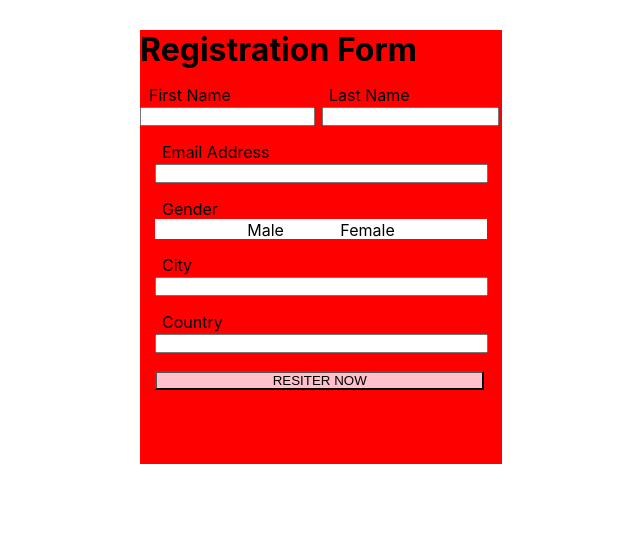
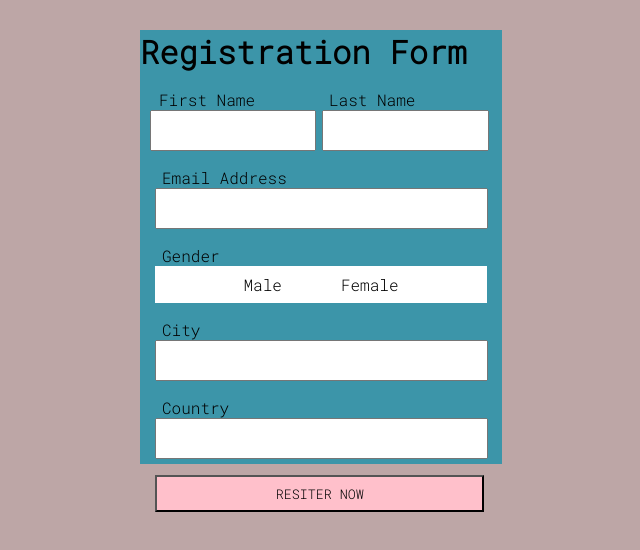
Before and after one commit to pranjal-sarkar/React.js-Contest-1, a React (Create React App) app: page / in a window 1280 px wide. Shown: the top 550 px of the page, without its empty margins (319-959 px from the left). Built offline with nearby package versions, Linux system fonts and the light colour scheme.

Commit message:
modified some css

```diff
--- a/public/index.html
+++ b/public/index.html
@@ -24,6 +24,11 @@
       work correctly both with client-side routing and a non-root public URL.
       Learn how to configure a non-root public URL by running `npm run build`.
     -->
+
+    <link rel="preconnect" href="https://fonts.googleapis.com">
+<link rel="preconnect" href="https://fonts.gstatic.com" crossorigin>
+<link href="https://fonts.googleapis.com/css2?family=Roboto+Mono:wght@300&family=Roboto:wght@300&display=swap" rel="stylesheet">
+
     <title>Login</title>
   </head>
   <body>
--- a/src/components/Login.css
+++ b/src/components/Login.css
@@ -1,6 +1,12 @@
 *{
     margin: 0;
     padding: 0;
+    font-family: 'Roboto', sans-serif;
+font-family: 'Roboto Mono', monospace;
+}
+
+body{
+    background-color: rgba(121, 74, 74, 0.486);
 }
 
 .container{
@@ -14,7 +20,7 @@
 .actualContent{
     height: 434px;
     width: 362px;
-    background-color: red;
+    background-color: rgb(60, 149, 169);
 }
 
 .nameBox{
@@ -23,12 +29,9 @@
     align-items: center;
 }
 
-/* .emailAddress input{
-    width: 80%;
-} */
-
 .lastNameBox input{
     margin-left: 2px;
+    height: 37px;
 }
 
 .lastNameHeading{
@@ -47,10 +50,12 @@
     position: relative;
     left: 15px;
     width: 91%;
+
+    height: 37px;
 }
 
 .inputFieldBox{
-    height: 20px;
+    /* height: 20px; */
     width: 332px;
     display: flex;
     justify-content: center;
@@ -58,26 +63,30 @@
     background-color: white;
     position: relative;
     left: 15px;
+
+    height: 37px;
 }
 
 .lastNameInputBox input{
     width: 95%;
+    height: 37px;
+    height: 37px;
 }
 
 .firstNameInputBox input{
     width: 95%;
+    height: 37px;
 }
 
 .male{
     margin-right: 17%;
-    height: 95%;
-    border-radius: 25px;
-    /* width: 10%; */
+    width: 41px;
+    border-radius: 6px;
 }
 
 .female{
-    height: 95%;
-    border-radius: 25px;
+    /* height: 95%; */
+    border-radius: 6px;
 }
 
 .male:hover{
@@ -98,6 +107,8 @@
     position: relative;
     left: 15px;
     width: 91%;
+
+    height: 37px;
 }
 
 .cityHeading{
@@ -112,18 +123,22 @@
     position: relative;
     left: 15px;
     width: 91%;
+
+    height: 37px;
 }
 
 .registerButton button{
     position: relative;
     left: 15px;
     width: 91%;
+    height: 37px;
 
     background-color: pink;
 }
 
 .registerButton button:hover{
     cursor: pointer;
+    background-image: linear-gradient(rgb(0 0 0/40%) 0 0);
 }
 
 .item{
```
